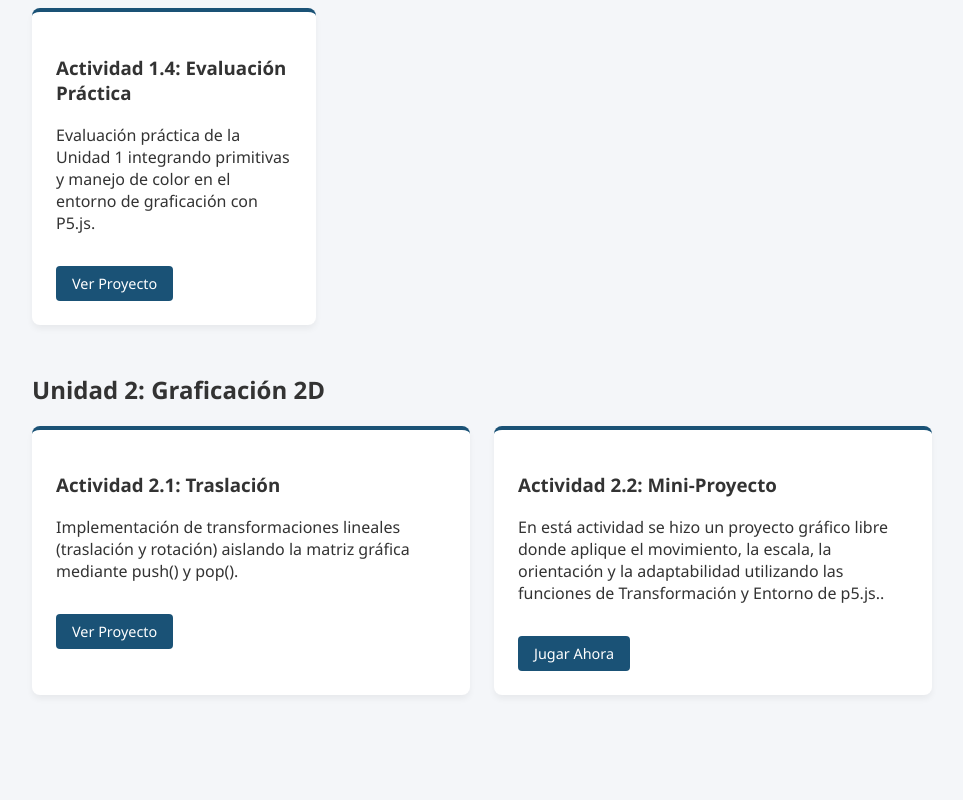
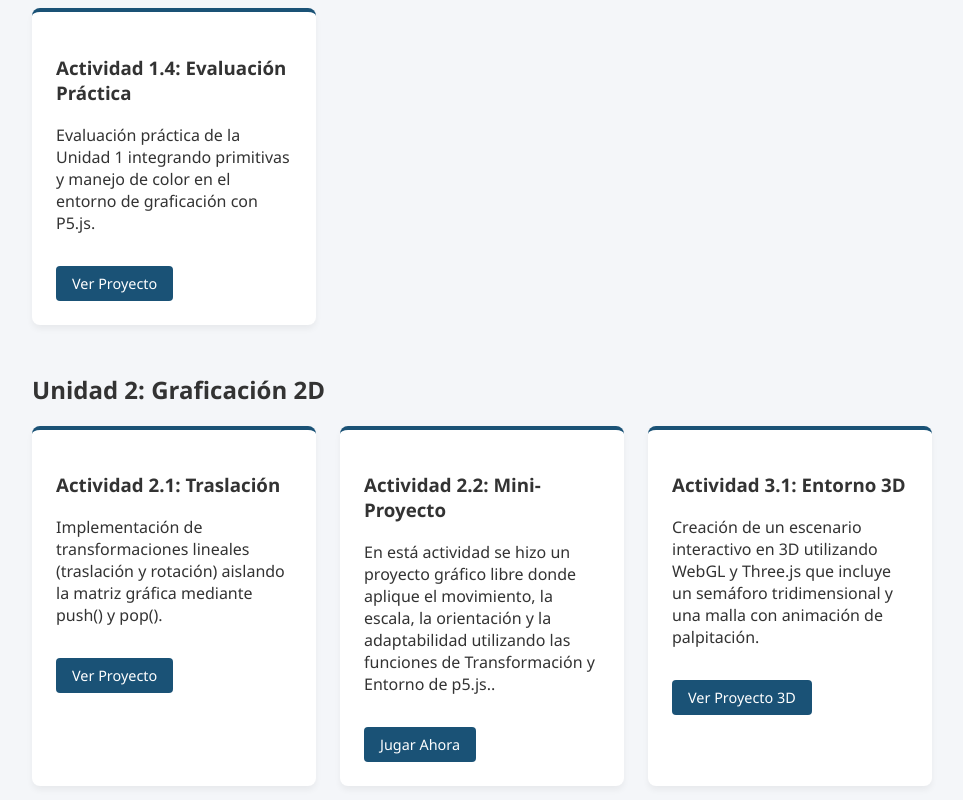
Before and after one commit to AlejandroKauil/graficacion_portafolio_alejandro_kauil, a plain HTML site: page index.html in a window 1280 px wide. Shown: the part 684-1484 px from the top of the page, without its empty margins (158-1121 px from the left). Before the commit the page ends 1427 px from the top, so only its background shows below. Drawn offline with Linux system fonts and the light colour scheme.

Commit message:
Agregar nueva sección para la Actividad 3.1: Entorno 3D

```diff
--- a/index.html
+++ b/index.html
@@ -64,6 +64,12 @@ Entorno de p5.js..</p>
                     <a href="https://editor.p5js.org/AlejandroKauil/full/XywiU9VZN" target="_blank" class="btn-enlace">Jugar Ahora</a>
                 </div>
 
+                <div class="tarjeta-actividad">
+                    <h3>Actividad 3.1: Entorno 3D</h3>
+                    <p>Creación de un escenario interactivo en 3D utilizando WebGL y Three.js que incluye un semáforo tridimensional y una malla con animación de palpitación.</p>
+                    <a href="https://github.com" class="btn-enlace" target="_blank">Ver Proyecto 3D</a>
+                </div>
+
             </div>
         </section>
 
```
